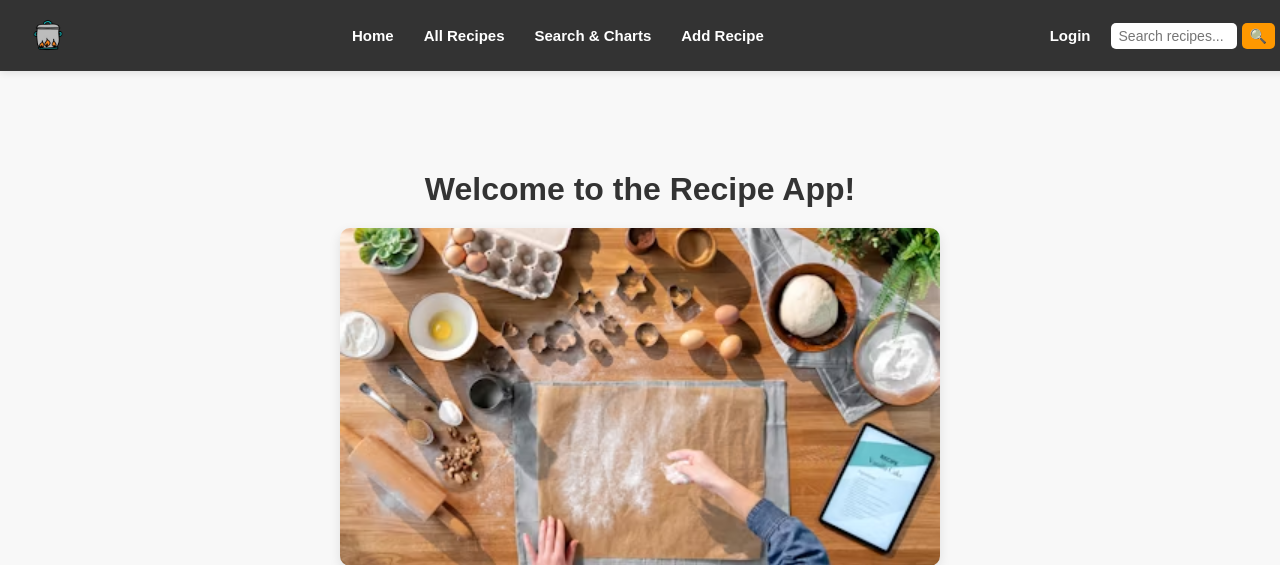
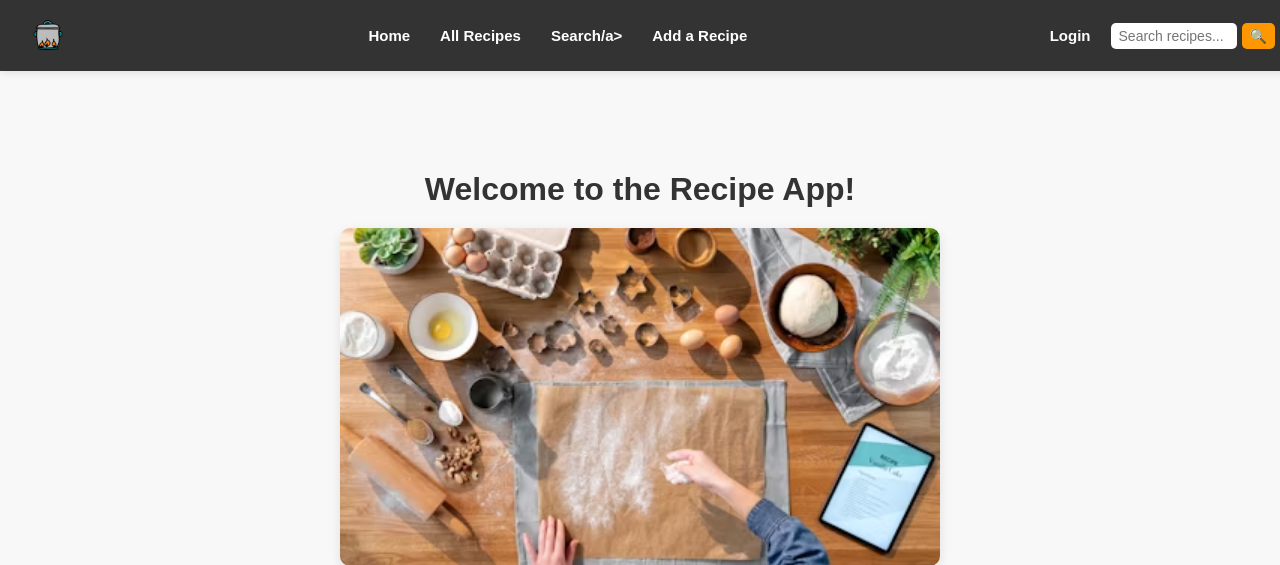
Before and after one commit to AmySikora/recipe-app, a Django app: page / in a window 1280 px wide. Shown: the top 565 px of the page. Run offline with Django 4.2, Linux system fonts and the light colour scheme.

Commit message:
renamed search

```diff
--- a/src/recipes/templates/recipes/base.html
+++ b/src/recipes/templates/recipes/base.html
@@ -138,8 +138,8 @@
     <div class="nav-center">
       <a href="{% url 'recipes:home' %}">Home</a>
       <a href="{% url 'recipes:recipe_list' %}">All Recipes</a>
-      <a href="{% url 'recipes:records' %}">Search & Charts</a>
-      <a href="{% url 'recipes:add_recipe' %}">Add Recipe</a>
+      <a href="{% url 'recipes:search_view' %}">Search/a>
+      <a href="{% url 'recipes:add_recipe' %}">Add a Recipe</a>
     </div>
 
     <!-- Right: Logout/Login + Search -->
@@ -150,7 +150,7 @@
         <a href="{% url 'login' %}">Login</a>
       {% endif %}
 
-      <form action="{% url 'recipes:records' %}" method="post" class="search-form">
+      <form action="{% url 'recipes:search' %}" method="post" class="search-form">
         {% csrf_token %}
         <input type="text" name="search_term" placeholder="Search recipes...">
         <button type="submit">🔍</button>
@@ -173,7 +173,7 @@
         chart.scrollIntoView({ behavior: 'smooth' });
       } else {
         // If not on the records page, go there and let the button handle scrolling
-        window.location.href = "{% url 'recipes:records' %}";
+        window.location.href = "{% url 'recipes:search' %}";
       }
     }
   </script>
--- a/src/recipes/templates/recipes/search_view.html
+++ b/src/recipes/templates/recipes/search.html
@@ -122,7 +122,7 @@
   <h1>Find a Recipe</h1>
   <p class="subtext">Leave the search blank to view all recipes</p>
 
-  <form method="POST">
+  <form method="POST" action="{% url 'recipes:search' %}">
     {% csrf_token %}
     <div class="search-wrapper">
       {{ form.search_term }}
--- a/src/recipes/urls.py
+++ b/src/recipes/urls.py
@@ -8,7 +8,7 @@ urlpatterns = [
     path('', home, name='home'),
     path('recipes/', RecipeListView.as_view(), name='recipe_list'),
     path('recipes/<int:pk>/', RecipeDetailView.as_view(), name='recipe_detail'),
-    path('search/', search_view, name='search'),
+    path('search/', search_view, name='search'),  # ✅ Add this
     path('charts/', charts_view, name='charts'),
     path('add/', add_recipe, name='add_recipe'),
 ]
--- a/src/recipes/views.py
+++ b/src/recipes/views.py
@@ -100,7 +100,7 @@ def search_view(request):
         'chart': chart
     }
 
-    return render(request, 'recipes/search_view.html', context)
+    return render(request, 'recipes/search.html', context)
 
 def add_recipe(request):
     if request.method == 'POST':
```
